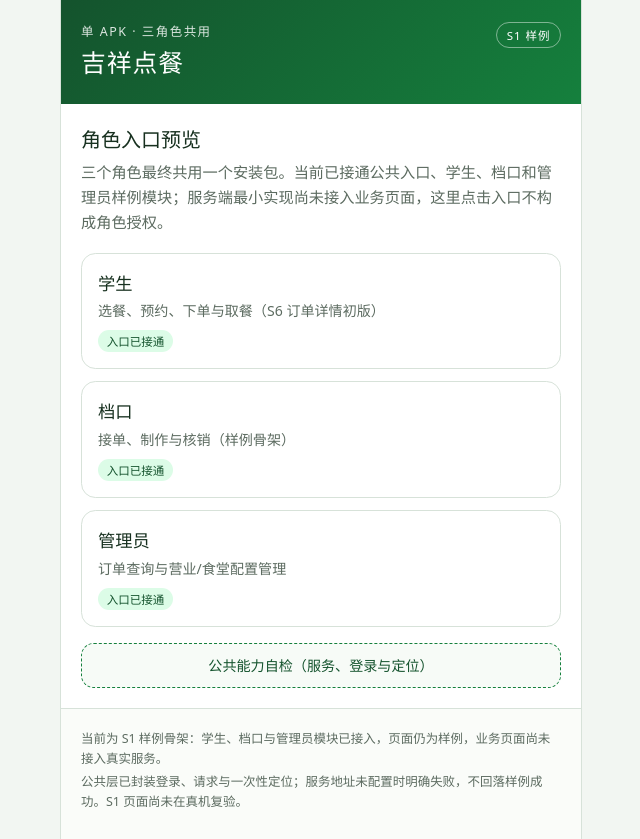
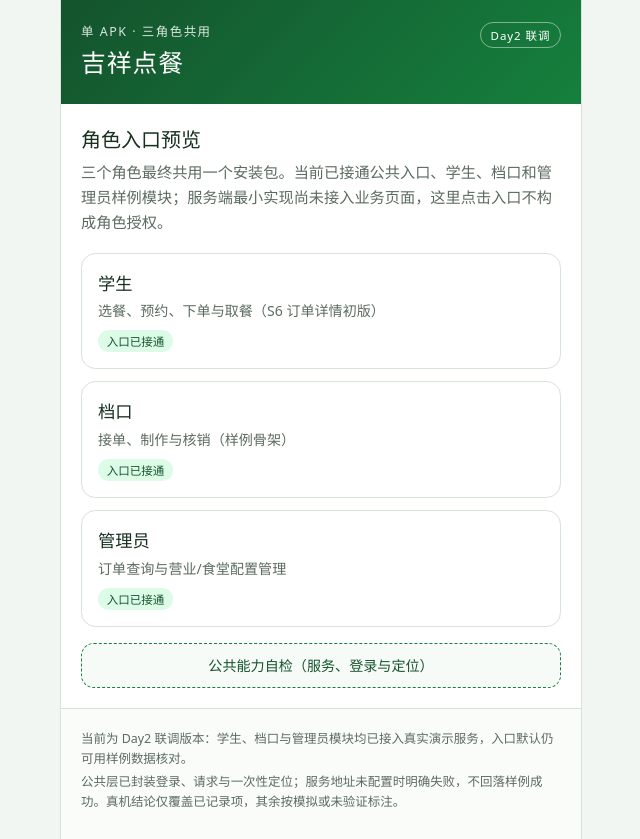
Before and after one commit to hayden726020/XiU-JixiangOrder, a React (Vite) app in the folder apps/mobile/: page / in a window 1280 px wide. Shown: the whole page, without its empty margins (319-959 px from the left). Built offline with nearby package versions, Linux system fonts and the light colour scheme.

Commit message:
docs(shared): 更新版本标识与契约 status 校验口径

```diff
--- a/apps/mobile/src/app/App.tsx
+++ b/apps/mobile/src/app/App.tsx
@@ -78,7 +78,7 @@ export default function App() {
           <p className="app-kicker">单 APK · 三角色共用</p>
           <h1>吉祥点餐</h1>
         </div>
-        <span className="app-version">S1 样例</span>
+        <span className="app-version">Day2 联调</span>
       </header>
 
       <main className="app-main">
@@ -104,8 +104,8 @@ export default function App() {
       </main>
 
       <footer className="app-footer">
-        <p>当前为 S1 样例骨架：学生、档口与管理员模块已接入，页面仍为样例，业务页面尚未接入真实服务。</p>
-        <p>公共层已封装登录、请求与一次性定位；服务地址未配置时明确失败，不回落样例成功。S1 页面尚未在真机复验。</p>
+        <p>当前为 Day2 联调版本：学生、档口与管理员模块均已接入真实演示服务，入口默认仍可用样例数据核对。</p>
+        <p>公共层已封装登录、请求与一次性定位；服务地址未配置时明确失败，不回落样例成功。真机结论仅覆盖已记录项，其余按模拟或未验证标注。</p>
       </footer>
     </div>
   );
```
Also changed, not shown: 1 other file (tests, documents, lock files or other folders).
